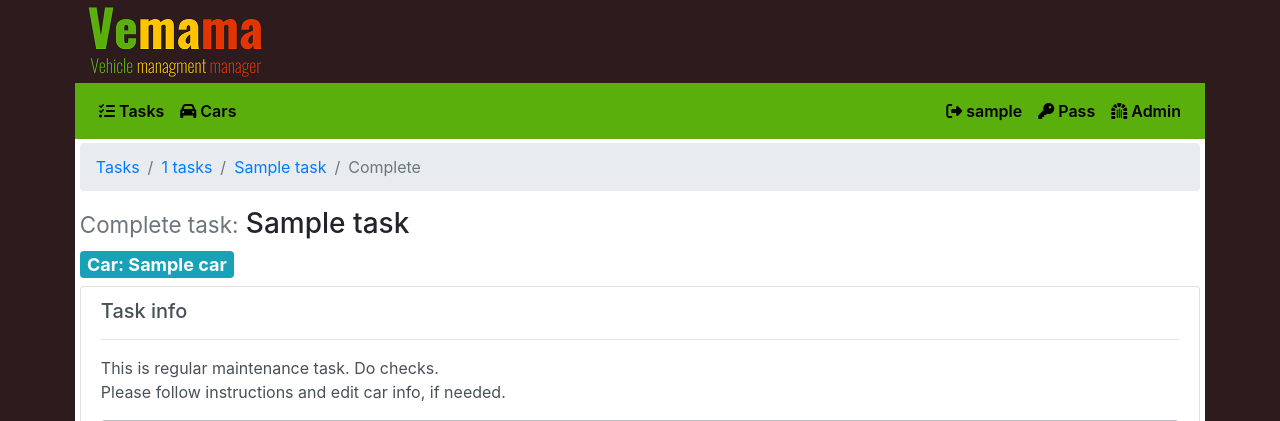
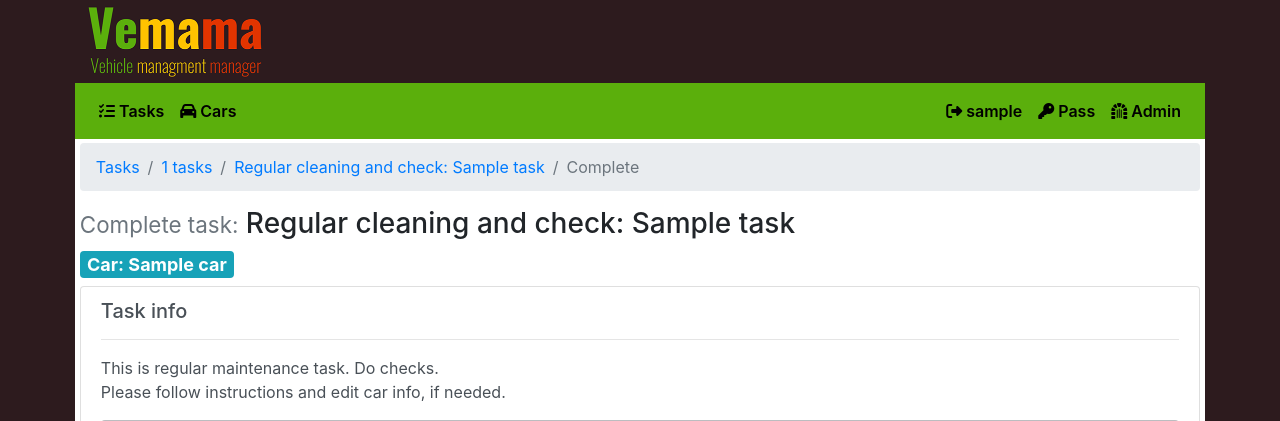
Before and after one commit to Fasther/Vemama, a Django app: page /tasks/1/1/do in a window 1280 px wide. Shown: the top 421 px of the page. Run offline with Django 3.2, Linux system fonts and the light colour scheme; a user stored in the database is signed in; tables that the repository leaves empty hold one stand-in row (values such as "Sample post"); some libraries are stand-ins or nearby versions.

Commit message:
Task views info and actions.

```diff
--- a/vemama/tasks/templates/tasks/tasks_detail.html
+++ b/vemama/tasks/templates/tasks/tasks_detail.html
@@ -8,7 +8,7 @@
             <li class="breadcrumb-item"><a
                     href="{% url 'tasks:'|add:view.kwargs.last|add:'_tasks' %}">{{ view.kwargs.last|title }} tasks</a>
             </li>
-            <li class="breadcrumb-item active">{{ task.name }}</li>
+            <li class="breadcrumb-item active">{{ task }}</li>
         </ol>
     </nav>
 
--- a/vemama/tasks/templates/tasks/tasks_do.html
+++ b/vemama/tasks/templates/tasks/tasks_do.html
@@ -9,11 +9,11 @@
                     href="{% url 'tasks:'|add:view.kwargs.last|add:'_tasks' %}">{{ view.kwargs.last|title }} tasks</a>
             </li>
             <li class="breadcrumb-item"><a
-                    href="{% url 'tasks:task_detail' last=view.kwargs.last pk=task.pk %}">{{ task.name }}</a></li>
+                    href="{% url 'tasks:task_detail' last=view.kwargs.last pk=task.pk %}">{{ task }}</a></li>
             <li class="breadcrumb-item active">Complete</li>
         </ol>
     </nav>
-    <h3><small class="text-muted">Complete task:</small> {{ task.name }} </h3>
+    <h3><small class="text-muted">Complete task:</small> {{ task }} </h3>
     <h4><span class="badge badge-info">Car: {{ car.car_name }}</span></h4>
     <form method="POST" class="form">
         {% csrf_token %}
--- a/vemama/tasks/views.py
+++ b/vemama/tasks/views.py
@@ -1,6 +1,7 @@
 from django.views.generic import ListView, DetailView, UpdateView, TemplateView
 from django.utils.formats import date_format
 from cars.forms import CarTaskForm
+from cars.models import Car
 from .forms import CompleteTaskForm
 from .models import Task
 from django.contrib.auth.mixins import LoginRequiredMixin
@@ -82,7 +83,7 @@ class CompletedTasksList(LoginRequiredMixin, ListView):
     context_object_name = "tasks"
 
     def get_queryset(self):
-        return Task.objects.filter(completed=True, completed_date__gte=(timezone.now()-timedelta(days=60)))
+        return Task.objects.filter(completed=True, completed_date__gte=(timezone.now() - timedelta(days=60)))
 
     def get_context_data(self, **kwargs):
         context = super().get_context_data(**kwargs)
@@ -185,21 +186,35 @@ class DoTask(LoginRequiredMixin, TemplateView):
             exclude = ("car_tyres", "car_next_oil_date", "car_next_oil_km", "car_next_inspection_date",
                        "car_next_inspection_km", "car_dirtiness",)
             context["task_info"] = f"{car_instance.car_name} will need STK check.\n " \
-                                   f"STK is valid till: {date_format(car_instance.car_next_stk_date, 'DATE_FORMAT')}"
+                                   f"STK is valid till: " \
+                                   f"{date_format(car_instance.car_next_stk_date, 'DATE_FORMAT') if car_instance.car_next_stk_date else 'Unknown'}"
             context["task_actions"] = ('Get "Velký TP" from Brno Office',
                                        "If needed, make appointment at local STK workshop",
                                        "Check, that car looks ok (lights, etc). If not, fix it.",
-                                       "Take car to STK workshop an do STK inspection",
+                                       "Take the car to STK workshop and do STK inspection",
                                        "Update next STK date.")
 
         elif task_type == Task.TYRES:
-            exclude = ()
-            context["task_info"] = ""
-            context["task_actions"] = ""
+            exclude = ("car_next_oil_date", "car_next_oil_km", "car_next_inspection_date", "car_next_inspection_km",
+                       "car_next_stk_date",)
+            context["task_info"] = "Car needs check, if tyres are still good!" if \
+                car_instance.car_tyres == Car.TYRE_ALL_YEAR else "Car needs seasonal tyre change!"
+            all_year_action = ("Check if car have at least 4.5mm tread depth on all tyres.",
+                               "If yes, check that the front ones are not significantly shallower than the rear ones.\n"
+                               "- If yes, plan tyre rotation\n- If not, your task is done.",
+                               "If no, order new ones and do regular tyre change (see bellow):",) \
+                if car_instance.car_tyres == Car.TYRE_ALL_YEAR else ()
+            context["task_actions"] = all_year_action + (
+                "Check, that you have right tyres for replacement.\n"
+                "- if not, order them.",
+                "Plan appointment in your local service for tyre change",
+                "Take the car for tyre change", "Write current tyres bellow and this task is done",
+            )
         else:  # task_type == OTHER
-            exclude = ()
-            context["task_info"] = ""
-            context["task_actions"] = ""
+            exclude = ("car_tyres", "car_next_oil_date", "car_next_oil_km", "car_next_inspection_date",
+                       "car_next_inspection_km", "car_next_stk_date",)
+            context["task_info"] = "Special task! See description bellow. \n"
+            context["task_actions"] = (f"Description:\n{task_instance.description}",)
 
         context["car_form"] = CarTaskForm(exclude_fields=exclude,
                                           instance=car_instance,
```
Also changed, not shown: vemama/tasks/templates/tasks/tasks_form.html (+4 -3 lines).
